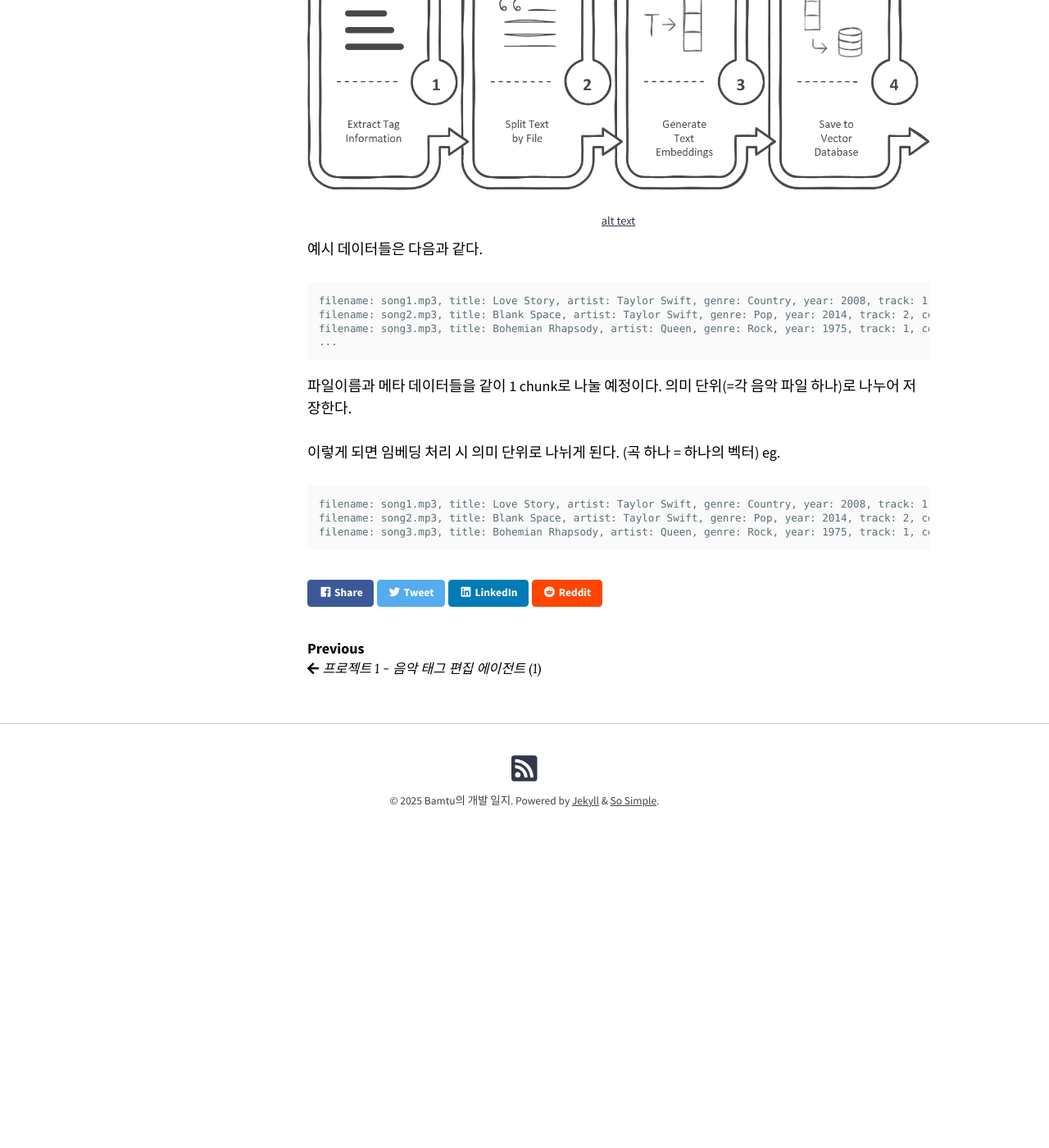
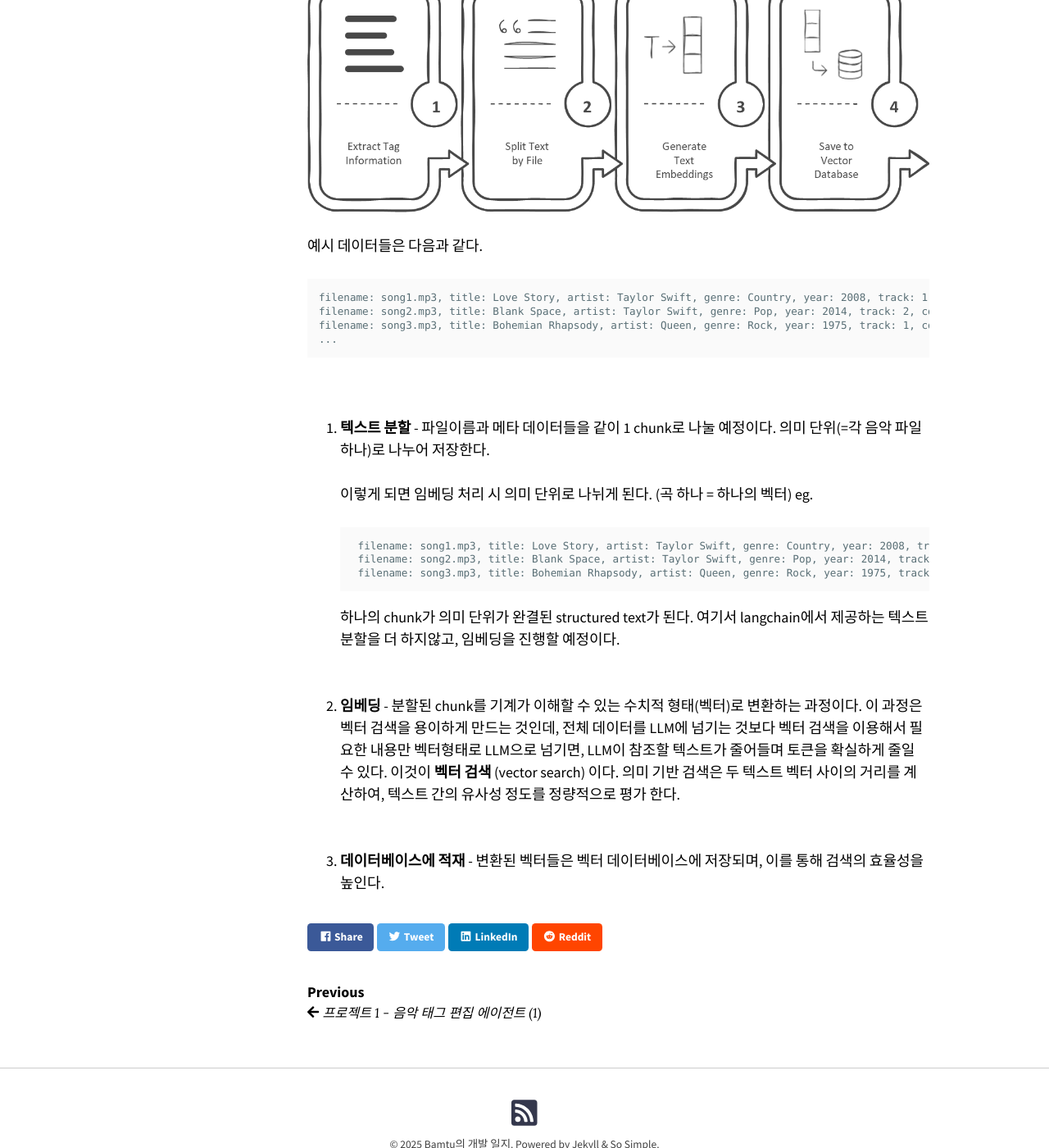
Before and after one commit to bamtu/bamtu.github.io, a Jekyll site: the page built from _posts/2025-05-27-프로젝트-1---음악-태그-편집-에이전트-(1).md, in a window 1280 px wide and 1400 px high, scrolled down 1134 px. Shown: the whole window at 82% size. Built offline with Jekyll 4.4.1, drawn with Linux system fonts in a browser that asks for light colours; nearby versions of some CDN libraries; comment, search, counter and statistics services are not loaded; before the commit the page ends 2193 px from its top, so only the background shows below that; some of the changed text lies outside the part shown.

Commit message:
second post update

````diff
--- a/_posts/2025-05-27-프로젝트-1---음악-태그-편집-에이전트-(1).md
+++ b/_posts/2025-05-27-프로젝트-1---음악-태그-편집-에이전트-(1).md
@@ -15,9 +15,11 @@ categories: AIagent 프로젝트1
 
 ## 문제 해결 방안
 ---
-RAG를 이용하여 음원파일의 tag 정보를 가져오고, 텍스트를 분할하고, 임베딩하여, 벡터 데이터베이스에 저장한다. 이를 통해 input token의 개수를 줄이고, 수천 개의 오디오 파일의 메타데이터를 효율적으로 가져와 성능을 향상시킨다.
+-> RAG를 이용함<br>
+**Indexing**
+RAG를 이용하여 음원파일의 tag 정보를 가져오고, 텍스트를 분할하고, 임베딩하여, 벡터 데이터베이스에 저장한다. 이것이 Indexing 과정이다. 이를 통해 input token의 개수를 줄이고, 수천 개의 오디오 파일의 메타데이터를 효율적으로 가져와 성능을 향상시킨다.
 
-![alt text](../assets/image(1).png)
+![](../assets/image(1).png)
 
 예시 데이터들은 다음과 같다.
 ```text
@@ -26,13 +28,20 @@ filename: song2.mp3, title: Blank Space, artist: Taylor Swift, genre: Pop, year:
 filename: song3.mp3, title: Bohemian Rhapsody, artist: Queen, genre: Rock, year: 1975, track: 1, comment: Legendary song, albumartist: Queen, composer: Freddie Mercury \n\n
 ...
 ```
+<br>
 
-파일이름과 메타 데이터들을 같이 1 chunk로 나눌 예정이다. 의미 단위(=각 음악 파일 하나)로 나누어 저장한다.
+1. **텍스트 분할** - 파일이름과 메타 데이터들을 같이 1 chunk로 나눌 예정이다. 의미 단위(=각 음악 파일 하나)로 나누어 저장한다.
 
-이렇게 되면 임베딩 처리 시 의미 단위로 나뉘게 된다. (곡 하나 = 하나의 벡터)
-eg.
-```text
-filename: song1.mp3, title: Love Story, artist: Taylor Swift, genre: Country, year: 2008, track: 1, comment: Classic hit, albumartist: Taylor Swift, composer: Taylor Swift -> 1 chunk
-filename: song2.mp3, title: Blank Space, artist: Taylor Swift, genre: Pop, year: 2014, track: 2, comment: Billboard no.1, albumartist: Taylor Swift, composer: Max Martin -> 1 chunk
-filename: song3.mp3, title: Bohemian Rhapsody, artist: Queen, genre: Rock, year: 1975, track: 1, comment: Legendary song, albumartist: Queen, composer: Freddie Mercury -> 1 chunk
-```
+    이렇게 되면 임베딩 처리 시 의미 단위로 나뉘게 된다. (곡 하나 = 하나의 벡터)
+    eg.
+    ```text
+    filename: song1.mp3, title: Love Story, artist: Taylor Swift, genre: Country, year: 2008, track: 1, comment: Classic hit, albumartist: Taylor Swift, composer: Taylor Swift -> 1 chunk
+    filename: song2.mp3, title: Blank Space, artist: Taylor Swift, genre: Pop, year: 2014, track: 2, comment: Billboard no.1, albumartist: Taylor Swift, composer: Max Martin -> 1 chunk
+    filename: song3.mp3, title: Bohemian Rhapsody, artist: Queen, genre: Rock, year: 1975, track: 1, comment: Legendary song, albumartist: Queen, composer: Freddie Mercury -> 1 chunk
+    ```
+
+    하나의 chunk가 의미 단위가 완결된 structured text가 된다. 여기서 langchain에서 제공하는 텍스트 분할을 더 하지않고, 임베딩을 진행할 예정이다.
+    <br>
+2. **임베딩** - 분할된 chunk를 기계가 이해할 수 있는 수치적 형태(벡터)로 변환하는 과정이다. 이 과정은 벡터 검색을 용이하게 만드는 것인데, 전체 데이터를 LLM에 넘기는 것보다 벡터 검색을 이용해서 필요한 내용만 벡터형태로 LLM으로 넘기면, LLM이 참조할 텍스트가 줄어들며 토큰을 확실하게 줄일 수 있다. 이것이 **벡터 검색** (vector search) 이다. 의미 기반 검색은 두 텍스트 벡터 사이의 거리를 계산하여, 텍스트 간의 유사성 정도를 정량적으로 평가 한다. <br><br>
+
+3. **데이터베이스에 적재** - 변환된 벡터들은 벡터 데이터베이스에 저장되며, 이를 통해 검색의 효율성을 높인다.
````
Also changed, not shown: other parts of _posts/2025-05-27-프로젝트-1---음악-태그-편집-에이전트-(1).md (+2 -2 lines), _posts/2025-05-26-프로젝트-1---음악-태그-편집-에이전트.md (+1 -1 lines).
